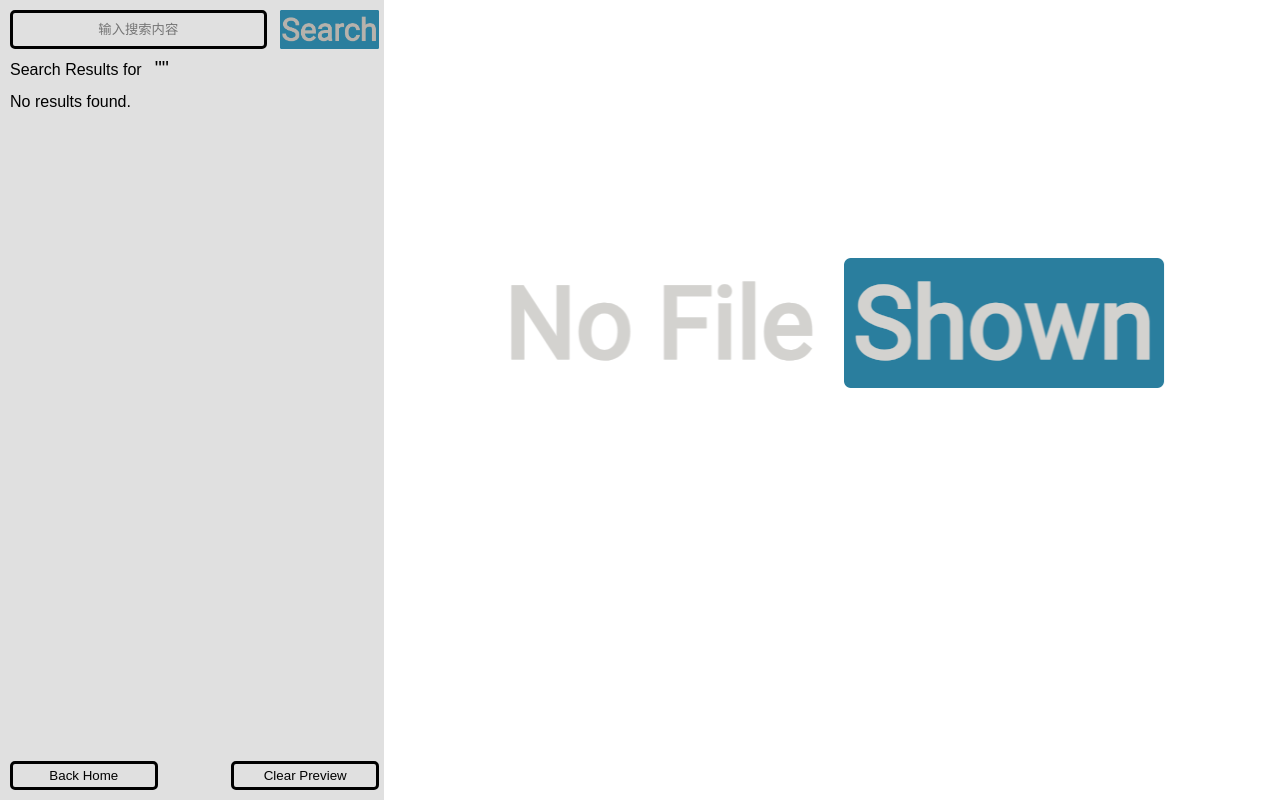
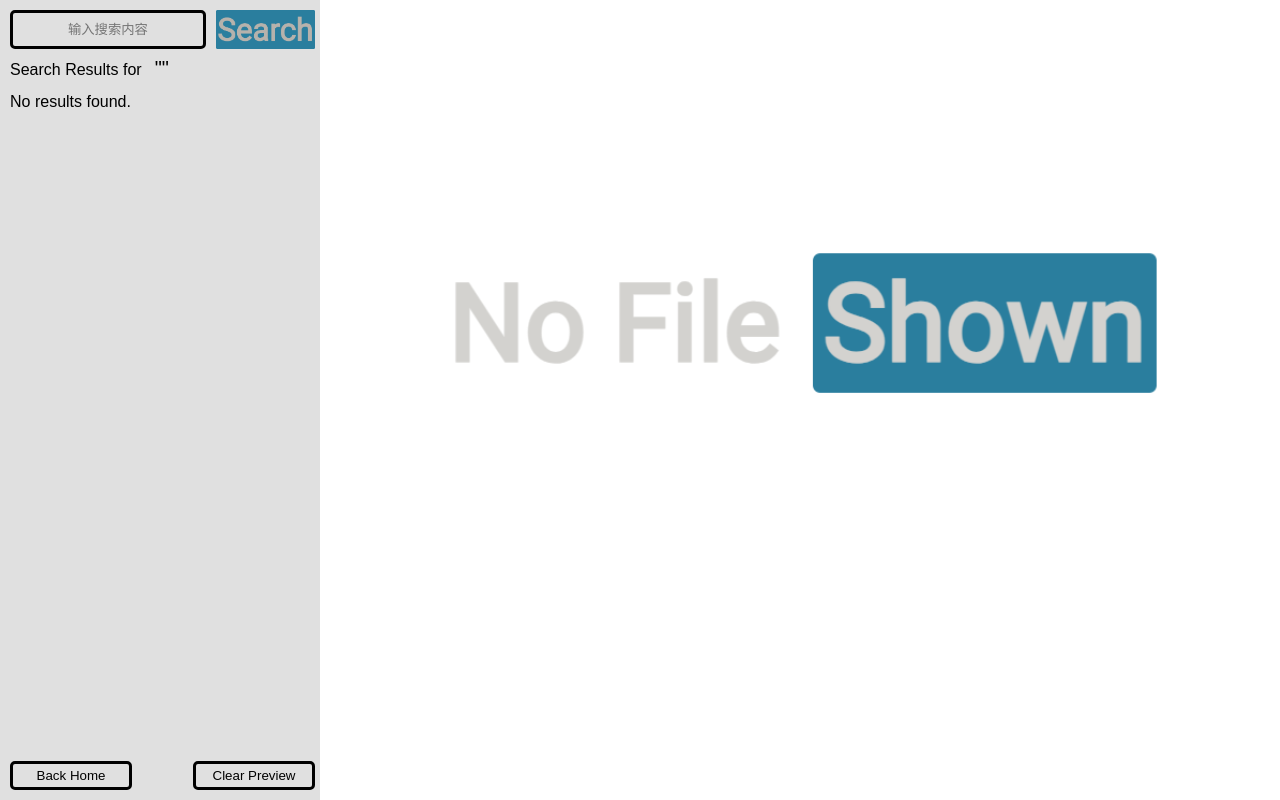
Before and after one commit to Mkz9s4Vy/ctsearch, a Flask app: template templates/results.html in a window 1280 px wide. Run offline with Flask 3, Linux system fonts and the light colour scheme; the template is opened without the code that fills it, so the values that code supplies are empty.

Commit message:
small lef-column in PC design

```diff
--- a/static/results_styles.css
+++ b/static/results_styles.css
@@ -372,7 +372,7 @@ p {
 
 @media (min-width: 1001px) {
     #left-column {
-        width: 30%;
+        width: 25%;
         /* 设置左侧栏的宽度 */
         position: relative;
         transform: none;
@@ -389,7 +389,7 @@ p {
 
     #file-content {
         position: relative;
-        width: 70%;
+        width: 75%;
         /* 设置右侧内容的宽度 */
     }
 }
```
